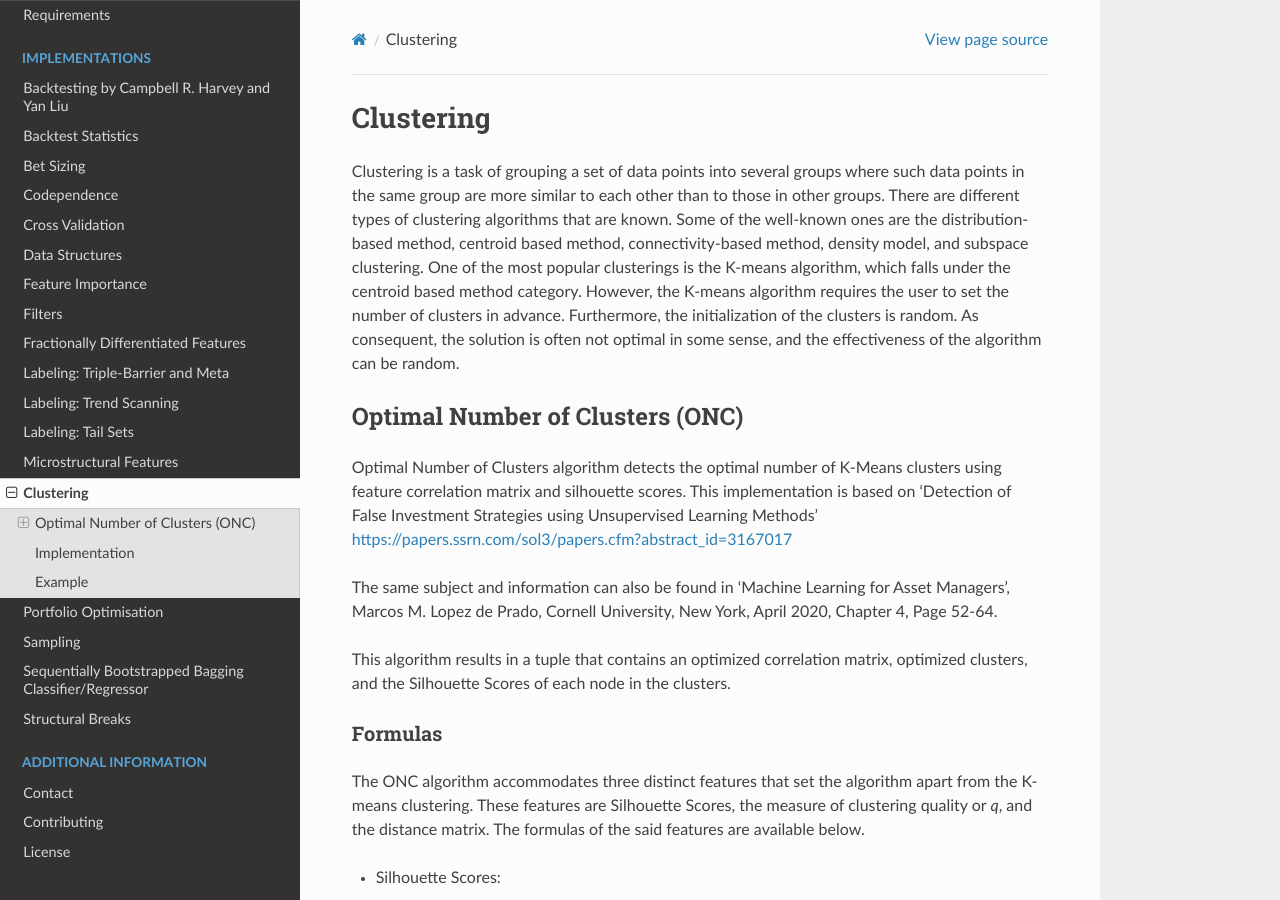
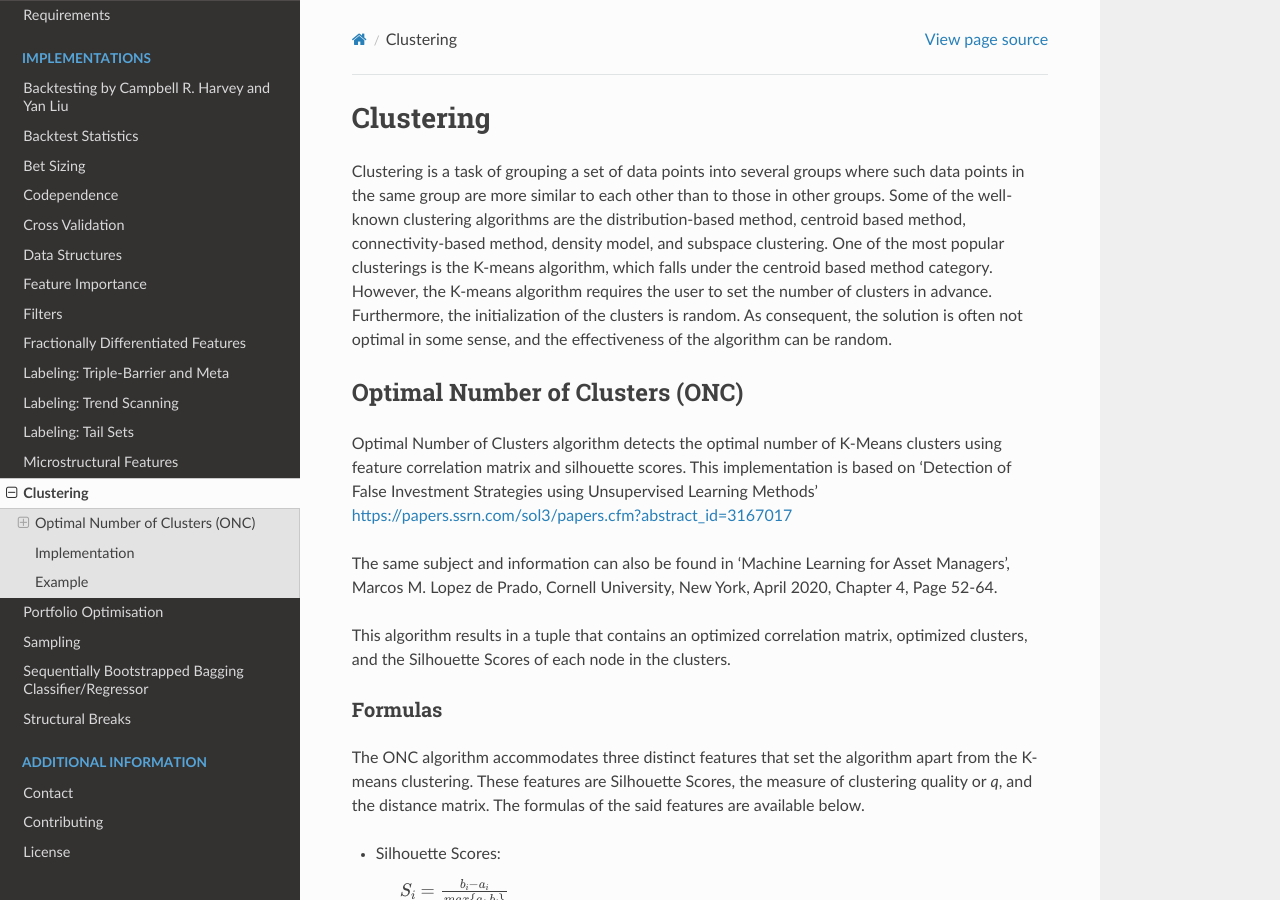
Before and after one commit to hudson-and-thames/mlfinlab, a Sphinx documentation site: the page built from docs/source/implementations/clustering.rst, in a window 1280 px wide and 900 px high. Built offline with Sphinx 7.4.7 and the Read the Docs theme 2.0.0, drawn with Linux system fonts in a browser that asks for light colours.

Commit message:
modified clustering.rst

```diff
--- a/docs/source/implementations/clustering.rst
+++ b/docs/source/implementations/clustering.rst
@@ -5,7 +5,7 @@
 Clustering
 ==========
 
-Clustering is a task of grouping a set of data points into several groups where such data points in the same group are more similar to each other than to those in other groups. There are different types of clustering algorithms that are known. Some of the well-known ones are the distribution-based method, centroid based method, connectivity-based method, density model, and subspace clustering. One of the most popular clusterings is the K-means algorithm, which falls under the centroid based method category. However, the K-means algorithm requires the user to set the number of clusters in advance. Furthermore, the initialization of the clusters is random. As consequent, the solution is often not optimal in some sense, and the effectiveness of the algorithm can be random.
+Clustering is a task of grouping a set of data points into several groups where such data points in the same group are more similar to each other than to those in other groups. Some of the well-known clustering algorithms are the distribution-based method, centroid based method, connectivity-based method, density model, and subspace clustering. One of the most popular clusterings is the K-means algorithm, which falls under the centroid based method category. However, the K-means algorithm requires the user to set the number of clusters in advance. Furthermore, the initialization of the clusters is random. As consequent, the solution is often not optimal in some sense, and the effectiveness of the algorithm can be random.
 
 Optimal Number of Clusters (ONC)
 ################################
```
